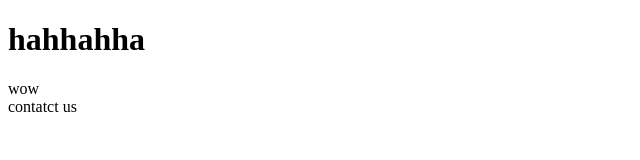
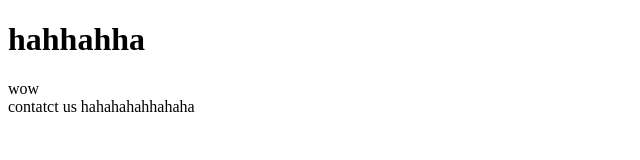
Before and after one commit to Zhouxone/sync, a plain HTML site: page contact.html in a window 1280 px wide. Shown: the whole page, without its empty margins (0-640 px from the left). Drawn offline with Linux system fonts and the light colour scheme.

Commit message:
Update contact.html

```diff
--- a/contact.html
+++ b/contact.html
@@ -9,6 +9,6 @@
     <h1>hahhahha</h1>
     <div>wow</div>
 <form action=""></form>
-  <footer>contatct us</footer>
+  <footer>contatct us hahahahahhahaha</footer>
   </body>
 </html>
```
